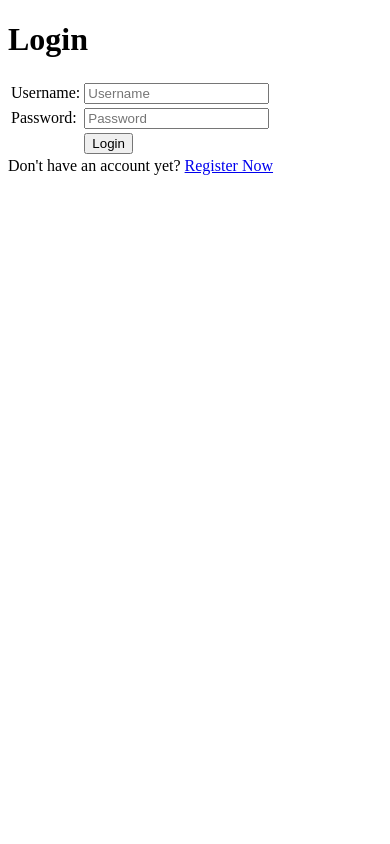
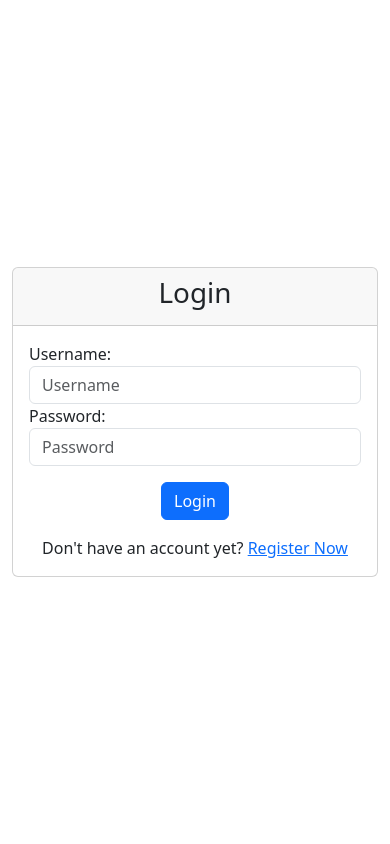
Before and after one commit to lizidelyx/tugas-2, a Django app: page /login/ in a window 390 px wide. Run offline with Django 4.2, Linux system fonts and the light colour scheme.

Commit message:
tugas  selesai

```diff
--- a/main/templates/login.html
+++ b/main/templates/login.html
@@ -5,41 +5,43 @@
 {% endblock meta %}
 
 {% block content %}
-
-<div class = "login">
-
-    <h1>Login</h1>
-
+<div class="container-fluid">
+    <div class="row justify-content-center align-items-center min-vh-100">
+        <div class="col-md-6">
+            <div class="card">
+                <div class="card-header">
+                    <h1 class="text-center">Login</h1>
+                </div>
+                <div class="card-body">
                     <form method="POST" action="">
                         {% csrf_token %}
-        <table>
-            <tr>
-                <td>Username: </td>
-                <td><input type="text" name="username" placeholder="Username" class="form-control"></td>
-            </tr>
-
-            <tr>
-                <td>Password: </td>
-                <td><input type="password" name="password" placeholder="Password" class="form-control"></td>
-            </tr>
-
-            <tr>
-                <td></td>
-                <td><input class="btn login_btn" type="submit" value="Login"></td>
-            </tr>
-        </table>
+                        <div class="form-group">
+                            <label for="username">Username:</label>
+                            <input type="text" name="username" id="username" class="form-control" placeholder="Username" required>
+                        </div>
+                        <div class="form-group mb-3">
+                            <label for="password">Password:</label>
+                            <input type="password" name="password" id="password" class="form-control" placeholder="Password" required>
+                        </div>
+                        <div class="text-center">
+                            <button class="btn btn-primary" type="submit">Login</button>
+                        </div>
                     </form>
-
                     {% if messages %}
+                        <div class="alert alert-danger mt-3">
                             <ul>
                                 {% for message in messages %}
                                     <li>{{ message }}</li>
                                 {% endfor %}
                             </ul>
+                        </div>
                     {% endif %}
-
+                    <div class="mt-3 text-center">
                         Don't have an account yet? <a href="{% url 'main:register' %}">Register Now</a>
-
                     </div>
-
+                </div>
+            </div>
+        </div>
+    </div>
+</div>
 {% endblock content %}
--- a/main/views.py
+++ b/main/views.py
@@ -81,13 +81,14 @@ def show_main(request):
     jumlah_item = sum(product.amount for product in products)
 
     jumlah_produk = products.count()
+    last_login = request.COOKIES.get('last_login', 'Tidak ada informasi login sebelumnya')  # Menggunakan get untuk menghindari KeyError
 
     context = {
         'name': request.user.username,
         'products': products,
         'jumlah_produk': jumlah_produk,
         'jumlah_item': jumlah_item,
-        'last_login': request.COOKIES['last_login'],
+        'last_login': last_login,
     }
 
     return render(request, "main.html", context)
--- a/templates/base.html
+++ b/templates/base.html
@@ -2,17 +2,17 @@
 <!DOCTYPE html>
 <html lang="en">
 <head>
-        <meta charset="UTF-8" />
-        <meta
-            name="viewport"
-            content="width=device-width, initial-scale=1.0"
-        />
+    <meta charset="UTF-8">
+    <meta name="viewport" content="width=device-width, initial-scale=1">
     {% block meta %}
     {% endblock meta %}
+    <link href="https://cdn.jsdelivr.net/npm/bootstrap@5.3.2/dist/css/bootstrap.min.css" rel="stylesheet" integrity="sha384-T3c6CoIi6uLrA9TneNEoa7RxnatzjcDSCmG1MXxSR1GAsXEV/Dwwykc2MPK8M2HN" crossorigin="anonymous">
+    <script src="https://code.jquery.com/jquery-3.6.0.min.js" integrity="sha384-KyZXEAg3QhqLMpG8r+J4jsl5c9zdLKaUk5Ae5f5b1bw6AUn5f5v8FZJoMxm6f5cH1" crossorigin="anonymous"></script>
 </head>
 
 <body>
     {% block content %}
     {% endblock content %}
+    <script src="https://cdn.jsdelivr.net/npm/bootstrap@5.3.2/dist/js/bootstrap.bundle.min.js" integrity="sha384-C6RzsynM9kWDrMNeT87bh95OGNyZPhcTNXj1NW7RuBCsyN/o0jlpcV8Qyq46cDfL" crossorigin="anonymous"></script>
 </body>
 </html>
```
Also changed, not shown: README T5.md (added, +5 -0 lines), main/templates/create_product.html (+25 -14 lines), main/templates/main.html (+43 -43 lines), README-T4.md, db.sqlite3. Lines whose indentation alone changed are shown as unchanged.
